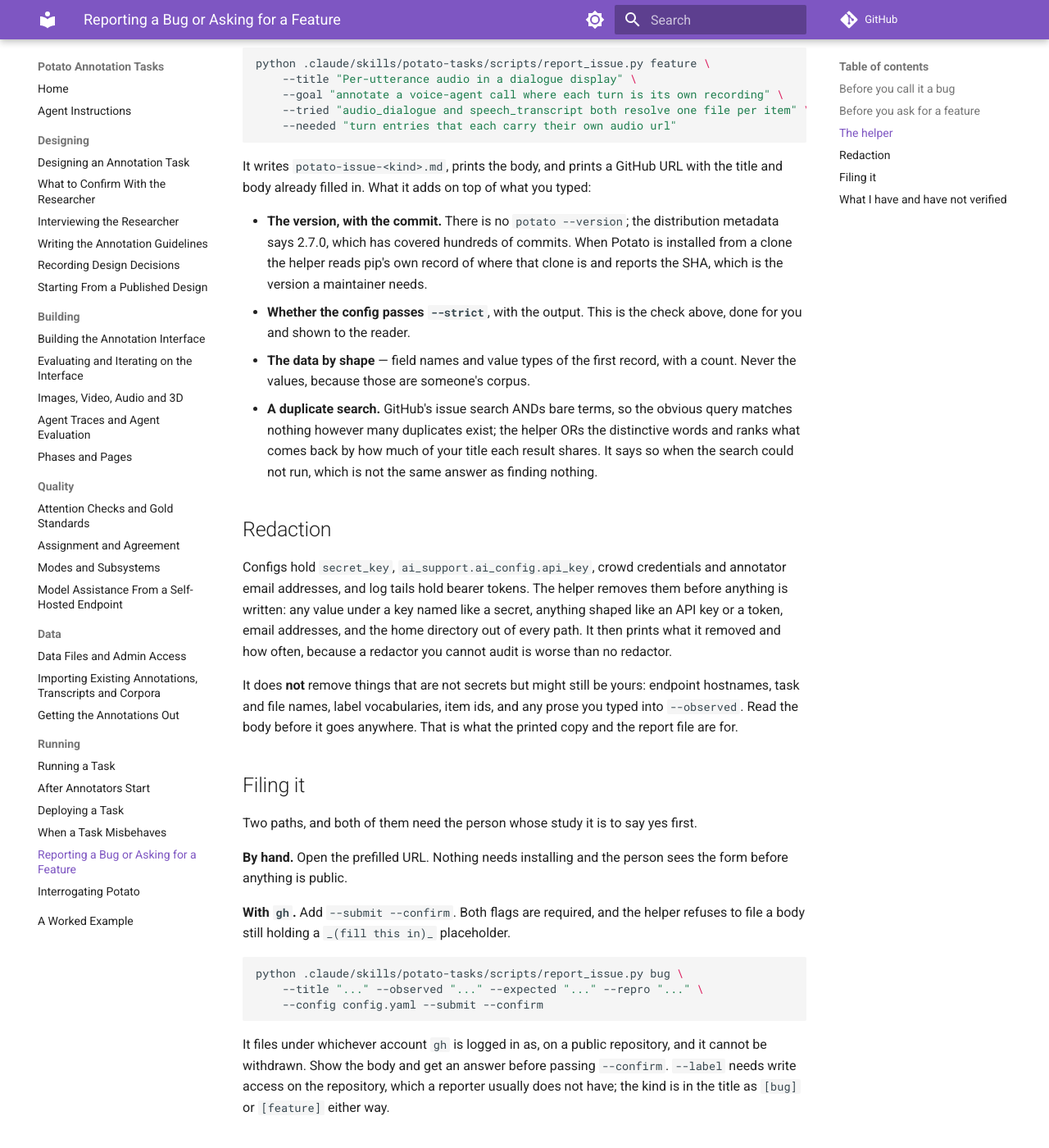
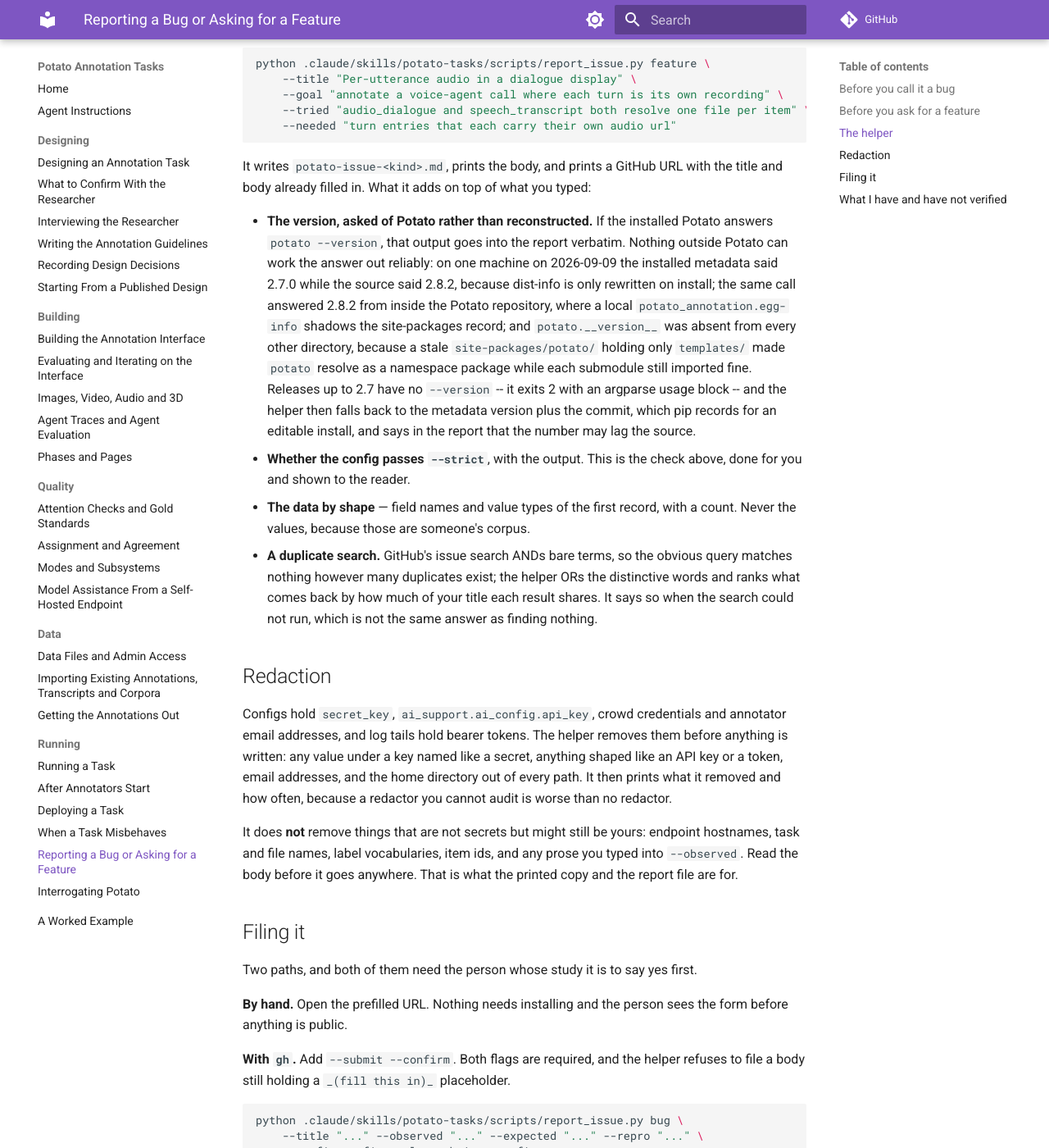
Before and after one commit to davidjurgens/potato-skill, an MkDocs documentation site: the page built from docs/reporting-upstream.md, in a window 1280 px wide and 1400 px high, scrolled down 1915 px. Shown: the whole window at 82% size. Built offline with MkDocs 1.6.1 and Material for MkDocs 9.7.7, drawn with Linux system fonts in a browser that asks for light colours; comment, search, counter and statistics services are not loaded; some of the changed text lies outside the part shown.

Commit message:
fix(reporting): ask Potato for its version instead of reconstructing it
The helper reported `importlib.metadata.version("potato-annotation")`, which
on this machine says 2.7.0 while the source says 2.8.2 -- dist-info is only
rewritten on install, and the checkout has moved since. Every issue it filed
would have named the wrong Potato. Caught by the debugging session, verified
here.

Two more measurements while checking it, and they rule out the obvious fix.
The same metadata call answers 2.8.2 from inside the Potato repository, where
a local `potato_annotation.egg-info` shadows the site-packages record. And
`potato.__version__` is absent from every other directory: a stale
`site-packages/potato/` holding nothing but `templates/` makes `potato`
resolve as a namespace package with no `__init__.py`, while every submodule
still imports through the editable finder. So both candidates are properties
of the directory you were standing in rather than of the install.

`potato --version` is now the first thing tried and its output goes into the
report verbatim. Releases up to 2.7 have no such flag and exit 2 with an
argparse usage block; the fallback keeps the metadata version and the commit
from pip's PEP 610 record, and says in the report that the number can lag the
source. Both branches verified, the second against a stub on PATH that exits
2 the way 2.7 does.

The prose is conditional rather than asserting the flag exists, because the
flag is not in the Potato this pack is pinned to. SKILL.md keeps `python -c
"import potato"` as the install guard for the same reason: it is the only
check that works on every version.

Co-Authored-By: Claude Opus 5 (1M context) <noreply@anthropic.com>
Claude-Session: https://claude.ai/code/session_01PJAwjvg871XGFuA8khHbjC

```diff
--- a/docs/reporting-upstream.md
+++ b/docs/reporting-upstream.md
@@ -90,10 +90,19 @@ It writes `potato-issue-<kind>.md`, prints the body, and prints a GitHub URL
 with the title and body already filled in. What it adds on top of what you
 typed:
 
-- **The version, with the commit.** There is no `potato --version`; the
-  distribution metadata says 2.7.0, which has covered hundreds of commits. When
-  Potato is installed from a clone the helper reads pip's own record of where
-  that clone is and reports the SHA, which is the version a maintainer needs.
+- **The version, asked of Potato rather than reconstructed.** If the installed
+  Potato answers `potato --version`, that output goes into the report verbatim.
+  Nothing outside Potato can work the answer out reliably: on one machine on
+  2026-09-09 the installed metadata said 2.7.0 while the source said 2.8.2,
+  because dist-info is only rewritten on install; the same call answered 2.8.2
+  from inside the Potato repository, where a local `potato_annotation.egg-info`
+  shadows the site-packages record; and `potato.__version__` was absent from
+  every other directory, because a stale `site-packages/potato/` holding only
+  `templates/` made `potato` resolve as a namespace package while each submodule
+  still imported fine. Releases up to 2.7 have no `--version` -- it exits 2 with
+  an argparse usage block -- and the helper then falls back to the metadata
+  version plus the commit, which pip records for an editable install, and says
+  in the report that the number may lag the source.
 - **Whether the config passes `--strict`**, with the output. This is the check
   above, done for you and shown to the reader.
 - **The data by shape** — field names and value types of the first record, with
@@ -147,8 +156,11 @@ Run against Potato 2.7.0 on 2026-09-09, with `gh` 2.85.0:
 - Redaction, on a config carrying `secret_key`, an `api_key`, an authorized-user
   list of email addresses, a bearer token in the log, and absolute paths under
   the home directory. None of the five appears in the report.
-- The version line, on an editable install: `2.7.0, editable checkout at
-  <sha>`. The SHA is the one `git rev-parse HEAD` prints in the clone.
+- Both version branches. Against a Potato that answers `potato --version`, the
+  report carries that output unchanged. Against one that does not -- a stub on
+  `PATH` exiting 2 with a usage block, which is what 2.7 and earlier do -- the
+  fallback gives the metadata version, the commit from pip's editable record,
+  and a line saying the number can lag the source.
 - The duplicate search, both ways. A title sharing three words with an existing
   issue returned it; four titles with no duplicate returned nothing rather than
   filler. Rate-limited and offline both report themselves.
```
Also changed, not shown: AGENTS.md (+4 -3 lines), docs/agents-md.md (+4 -3 lines), skills/potato-tasks/SKILL.md (+10 -4 lines), skills/potato-tasks/references/reporting-upstream.md (+18 -6 lines), 2 other files.
